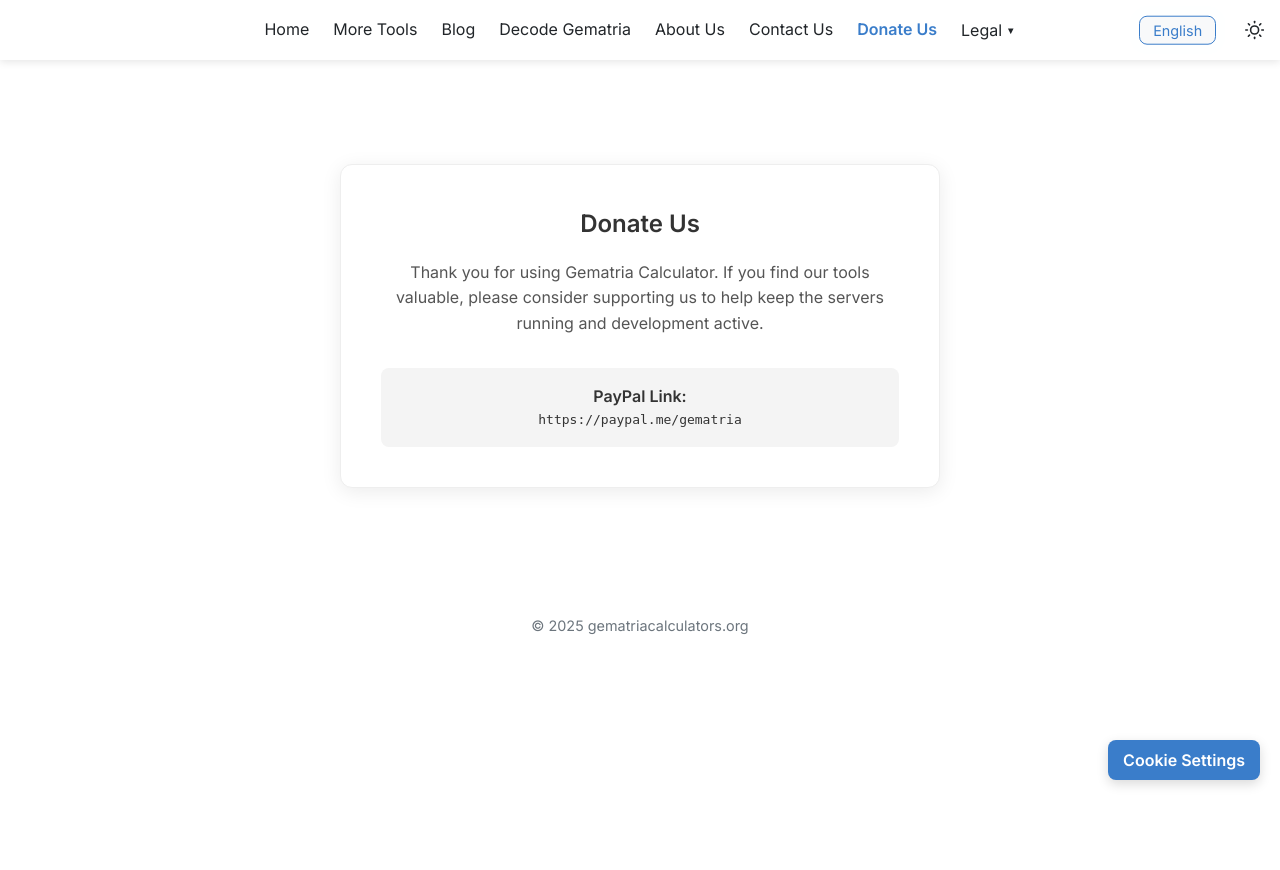
After one commit to beingdutta/gematriacalculators.org, a PHP site: page /donate in a window 1280 px wide. The commit adds this page. Run offline with PHP 8.4, Linux system fonts and the light colour scheme.

Commit message:
DB added

```diff
--- /dev/null
+++ b/DB/DB_config_server_only.php
@@ -0,0 +1,6 @@
+<?php
+$DB_HOST = 'localhost';
+$DB_NAME = 'u628985654_gematria';
+$DB_USER = 'u628985654_gematriauser';
+$DB_PASS = 'Gematria18##';
+?>
--- /dev/null
+++ b/donate.php
@@ -0,0 +1,86 @@
+<?php
+// donate.php
+?>
+<!DOCTYPE html>
+<html lang="en" data-theme="light">
+<head>
+    <meta charset="UTF-8">
+    <meta name="viewport" content="width=device-width, initial-scale=1.0">
+    <title>Donate Us - Gematria Calculator</title>
+    <meta name="description" content="Support Gematria Calculator. Your donations help us maintain and improve our free tools.">
+
+    <link rel="icon" href="/assets/talisman-site-icon.png" sizes="32x32">
+    <link href="https://fonts.googleapis.com/css2?family=Inter:wght@300;400;600&display=swap" rel="stylesheet">
+    <link rel="stylesheet" href="https://cdnjs.cloudflare.com/ajax/libs/font-awesome/6.5.0/css/all.min.css">
+    <link rel="stylesheet" href="/styles/index.css">
+
+    <style>
+        .donate-section {
+            padding: 4rem 1rem;
+            min-height: 60vh;
+            display: flex;
+            flex-direction: column;
+            align-items: center;
+            justify-content: center;
+        }
+        .donate-card {
+            background: var(--background-alt, #ffffff);
+            padding: 2.5rem;
+            border-radius: 12px;
+            box-shadow: 0 4px 20px rgba(0,0,0,0.08);
+            max-width: 600px;
+            width: 100%;
+            text-align: center;
+            border: 1px solid var(--border-color, #eee);
+        }
+        .donate-card h1 {
+            margin-bottom: 1rem;
+            color: var(--primary-color, #333);
+        }
+        .donate-card p {
+            margin-bottom: 2rem;
+            line-height: 1.6;
+            color: var(--text-color, #555);
+        }
+        .paypal-container {
+            background: #f4f4f4;
+            padding: 1rem;
+            border-radius: 8px;
+            word-break: break-all;
+            font-family: monospace;
+            margin-top: 1rem;
+            color: #333;
+        }
+        [data-theme="dark"] .paypal-container {
+            background: #2d2d2d;
+            color: #eee;
+        }
+    </style>
+</head>
+<body>
+
+    <?php require_once __DIR__ . '/navigation/header.php'; ?>
+
+    <div class="container">
+        <section class="donate-section">
+            <div class="donate-card">
+                <h1>Donate Us</h1>
+                <p>Thank you for using Gematria Calculator. If you find our tools valuable, please consider supporting us to help keep the servers running and development active.</p>
+
+                <div class="paypal-container">
+                    <strong>PayPal Link:</strong><br>
+                    https://paypal.me/gematria
+                </div>
+            </div>
+        </section>
+
+        <footer class="footer">
+            <div class="copyright">
+                © <?= date('Y') ?> gematriacalculators.org
+            </div>
+        </footer>
+    </div>
+
+    <script src="/scripts/index.js"></script>
+</body>
+</html>
--- a/navigation/header.php
+++ b/navigation/header.php
@@ -24,16 +24,16 @@ $lang_names = ['en' => 'English', 'de' => 'Deutsch', 'es' => 'Español', 'ru' =>
 $current_lang_name = $lang_names[$lang_code] ?? 'Language';
 
 $translations = [
-    'en' => ['home' => 'Home', 'more_tools' => 'More Tools', 'blog' => 'Blog', 'decode_gematria' => 'Decode Gematria', 'about_us' => 'About Us', 'contact_us' => 'Contact Us', 'legal' => 'Legal', 'terms' => 'Terms', 'privacy' => 'Privacy Policy', 'disclaimer' => 'Disclaimer', 'gdpr' => 'GDPR', 'change_language' => 'Change Language', 'gematria' => 'GEMATRIA'],
-    'de' => ['home' => 'Startseite', 'more_tools' => 'Mehr Tools', 'blog' => 'Blog', 'decode_gematria' => 'Gematria dekodieren', 'about_us' => 'Über uns', 'contact_us' => 'Kontakt', 'legal' => 'Rechtliches', 'terms' => 'AGB', 'privacy' => 'Datenschutz', 'disclaimer' => 'Haftungsausschluss', 'gdpr' => 'DSGVO', 'change_language' => 'Sprache ändern', 'gematria' => 'GEMATRIE'],
-    'es' => ['home' => 'Inicio', 'more_tools' => 'Más Herramientas', 'blog' => 'Blog', 'decode_gematria' => 'Decodificar Gematria', 'about_us' => 'Sobre Nosotros', 'contact_us' => 'Contáctenos', 'legal' => 'Legal', 'terms' => 'Términos y Condiciones', 'privacy' => 'Política de Privacidad', 'disclaimer' => 'Descargo de Responsabilidad', 'gdpr' => 'RGPD', 'change_language' => 'Cambiar Idioma', 'gematria' => 'GEMATRIA'],
-    'ru' => ['home' => 'Главная', 'more_tools' => 'Инструменты', 'blog' => 'Блог', 'decode_gematria' => 'Декодировать гематрию', 'about_us' => 'О нас', 'contact_us' => 'Контакты', 'legal' => 'Юридическая информация', 'terms' => 'Условия', 'privacy' => 'Политика конфиденциальности', 'disclaimer' => 'Отказ от ответственности', 'gdpr' => 'GDPR', 'change_language' => 'Сменить язык', 'gematria' => 'ГЕМАТРИЯ'],
-    'pt' => ['home' => 'Início', 'more_tools' => 'Mais Ferramentas', 'blog' => 'Blog', 'decode_gematria' => 'Decodificar Gematria', 'about_us' => 'Sobre Nós', 'contact_us' => 'Contato', 'legal' => 'Legal', 'terms' => 'Termos e Condições', 'privacy' => 'Política de Privacidade', 'disclaimer' => 'Aviso Legal', 'gdpr' => 'RGPD', 'change_language' => 'Mudar Idioma', 'gematria' => 'GEMATRIA'],
-    'it' => ['home' => 'Home', 'more_tools' => 'Altri Strumenti', 'blog' => 'Blog', 'decode_gematria' => 'Decodifica Gematria', 'about_us' => 'Chi Siamo', 'contact_us' => 'Contattaci', 'legal' => 'Legale', 'terms' => 'Termini e Condizioni', 'privacy' => 'Privacy Policy', 'disclaimer' => 'Disclaimer', 'gdpr' => 'GDPR', 'change_language' => 'Cambia Lingua', 'gematria' => 'GEMATRIA'],
-    'pl' => ['home' => 'Strona główna', 'more_tools' => 'Więcej Narzędzi', 'blog' => 'Blog', 'decode_gematria' => 'Dekoduj Gematrię', 'about_us' => 'O Nas', 'contact_us' => 'Kontakt', 'legal' => 'Prawne', 'terms' => 'Regulamin', 'privacy' => 'Polityka Prywatności', 'disclaimer' => 'Zastrzeżenie', 'gdpr' => 'RODO', 'change_language' => 'Zmień język', 'gematria' => 'GEMATRIA'],
-    'zh' => ['home' => '首页', 'more_tools' => '更多工具', 'blog' => '博客', 'decode_gematria' => '解码数字命理', 'about_us' => '关于我们', 'contact_us' => '联系我们', 'legal' => '法律', 'terms' => '使用条款', 'privacy' => '隐私政策', 'disclaimer' => '免责声明', 'gdpr' => 'GDPR', 'change_language' => '切换语言', 'gematria' => '算术'],
-    'iw' => ['home' => 'דף הבית', 'more_tools' => 'עוד כלים', 'blog' => 'בלוג', 'decode_gematria' => 'פענוח גימטריה', 'about_us' => 'אודות', 'contact_us' => 'צור קשר', 'legal' => 'משפטי', 'terms' => 'תנאים', 'privacy' => 'מדיניות פרטיות', 'disclaimer' => 'כתב ויתור', 'gdpr' => 'GDPR', 'change_language' => 'שנה שפה', 'gematria' => 'גימטריה'],
-    'vi' => ['home' => 'Trang chủ', 'more_tools' => 'Công cụ khác', 'blog' => 'Blog', 'decode_gematria' => 'Giải mã Gematria', 'about_us' => 'Về chúng tôi', 'contact_us' => 'Liên hệ', 'legal' => 'Pháp lý', 'terms' => 'Điều khoản', 'privacy' => 'Bảo mật', 'disclaimer' => 'Tuyên bố miễn trừ trách nhiệm', 'gdpr' => 'GDPR', 'change_language' => 'Đổi ngôn ngữ', 'gematria' => 'GEMATRIA']
+    'en' => ['home' => 'Home', 'more_tools' => 'More Tools', 'blog' => 'Blog', 'decode_gematria' => 'Decode Gematria', 'about_us' => 'About Us', 'contact_us' => 'Contact Us', 'donate' => 'Donate Us', 'legal' => 'Legal', 'terms' => 'Terms', 'privacy' => 'Privacy Policy', 'disclaimer' => 'Disclaimer', 'gdpr' => 'GDPR', 'change_language' => 'Change Language', 'gematria' => 'GEMATRIA'],
+    'de' => ['home' => 'Startseite', 'more_tools' => 'Mehr Tools', 'blog' => 'Blog', 'decode_gematria' => 'Gematria dekodieren', 'about_us' => 'Über uns', 'contact_us' => 'Kontakt', 'donate' => 'Spenden', 'legal' => 'Rechtliches', 'terms' => 'AGB', 'privacy' => 'Datenschutz', 'disclaimer' => 'Haftungsausschluss', 'gdpr' => 'DSGVO', 'change_language' => 'Sprache ändern', 'gematria' => 'GEMATRIE'],
+    'es' => ['home' => 'Inicio', 'more_tools' => 'Más Herramientas', 'blog' => 'Blog', 'decode_gematria' => 'Decodificar Gematria', 'about_us' => 'Sobre Nosotros', 'contact_us' => 'Contáctenos', 'donate' => 'Donar', 'legal' => 'Legal', 'terms' => 'Términos y Condiciones', 'privacy' => 'Política de Privacidad', 'disclaimer' => 'Descargo de Responsabilidad', 'gdpr' => 'RGPD', 'change_language' => 'Cambiar Idioma', 'gematria' => 'GEMATRIA'],
+    'ru' => ['home' => 'Главная', 'more_tools' => 'Инструменты', 'blog' => 'Блог', 'decode_gematria' => 'Декодировать гематрию', 'about_us' => 'О нас', 'contact_us' => 'Контакты', 'donate' => 'Пожертвовать', 'legal' => 'Юридическая информация', 'terms' => 'Условия', 'privacy' => 'Политика конфиденциальности', 'disclaimer' => 'Отказ от ответственности', 'gdpr' => 'GDPR', 'change_language' => 'Сменить язык', 'gematria' => 'ГЕМАТРИЯ'],
+    'pt' => ['home' => 'Início', 'more_tools' => 'Mais Ferramentas', 'blog' => 'Blog', 'decode_gematria' => 'Decodificar Gematria', 'about_us' => 'Sobre Nós', 'contact_us' => 'Contato', 'donate' => 'Doar', 'legal' => 'Legal', 'terms' => 'Termos e Condições', 'privacy' => 'Política de Privacidade', 'disclaimer' => 'Aviso Legal', 'gdpr' => 'RGPD', 'change_language' => 'Mudar Idioma', 'gematria' => 'GEMATRIA'],
+    'it' => ['home' => 'Home', 'more_tools' => 'Altri Strumenti', 'blog' => 'Blog', 'decode_gematria' => 'Decodifica Gematria', 'about_us' => 'Chi Siamo', 'contact_us' => 'Contattaci', 'donate' => 'Donare', 'legal' => 'Legale', 'terms' => 'Termini e Condizioni', 'privacy' => 'Privacy Policy', 'disclaimer' => 'Disclaimer', 'gdpr' => 'GDPR', 'change_language' => 'Cambia Lingua', 'gematria' => 'GEMATRIA'],
+    'pl' => ['home' => 'Strona główna', 'more_tools' => 'Więcej Narzędzi', 'blog' => 'Blog', 'decode_gematria' => 'Dekoduj Gematrię', 'about_us' => 'O Nas', 'contact_us' => 'Kontakt', 'donate' => 'Wesprzyj nas', 'legal' => 'Prawne', 'terms' => 'Regulamin', 'privacy' => 'Polityka Prywatności', 'disclaimer' => 'Zastrzeżenie', 'gdpr' => 'RODO', 'change_language' => 'Zmień język', 'gematria' => 'GEMATRIA'],
+    'zh' => ['home' => '首页', 'more_tools' => '更多工具', 'blog' => '博客', 'decode_gematria' => '解码数字命理', 'about_us' => '关于我们', 'contact_us' => '联系我们', 'donate' => '捐赠', 'legal' => '法律', 'terms' => '使用条款', 'privacy' => '隐私政策', 'disclaimer' => '免责声明', 'gdpr' => 'GDPR', 'change_language' => '切换语言', 'gematria' => '算术'],
+    'iw' => ['home' => 'דף הבית', 'more_tools' => 'עוד כלים', 'blog' => 'בלוג', 'decode_gematria' => 'פענוח גימטריה', 'about_us' => 'אודות', 'contact_us' => 'צור קשר', 'donate' => 'תרומה', 'legal' => 'משפטי', 'terms' => 'תנאים', 'privacy' => 'מדיניות פרטיות', 'disclaimer' => 'כתב ויתור', 'gdpr' => 'GDPR', 'change_language' => 'שנה שפה', 'gematria' => 'גימטריה'],
+    'vi' => ['home' => 'Trang chủ', 'more_tools' => 'Công cụ khác', 'blog' => 'Blog', 'decode_gematria' => 'Giải mã Gematria', 'about_us' => 'Về chúng tôi', 'contact_us' => 'Liên hệ', 'donate' => 'Ủng hộ', 'legal' => 'Pháp lý', 'terms' => 'Điều khoản', 'privacy' => 'Bảo mật', 'disclaimer' => 'Tuyên bố miễn trừ trách nhiệm', 'gdpr' => 'GDPR', 'change_language' => 'Đổi ngôn ngữ', 'gematria' => 'GEMATRIA']
 ];
 
 $menu_texts = $translations[$lang_code] ?? $translations['en'];
@@ -49,6 +49,7 @@ $menu_items = [
     ['key' => 'decode_gematria', 'path' => '/decode-gematria-value/'], // Always point to the root page
     ['key' => 'about_us', 'path' => $base_path . '/about-us'],
     ['key' => 'contact_us', 'path' => $base_path . '/contact-us'],
+    ['key' => 'donate', 'path' => $base_path . '/donate'],
     [
         'key' => 'legal',
         'sub_items' => [
@@ -129,3 +130,24 @@ if ($current_path_normalized === '') { // Handle root path
       <svg class="icon-moon" xmlns="http://www.w3.org/2000/svg" viewBox="0 0 24 24" fill="none" stroke="currentColor" stroke-width="2" stroke-linecap="round" stroke-linejoin="round"><path d="M21 12.79A9 9 0 1 1 11.21 3 7 7 0 0 0 21 12.79z"></path></svg>
     </button>
 </nav>
+
+<!-- Support Modal (Global) -->
+<div id="supportModal" class="modal" style="display: none;">
+    <div class="modal-content animate-scale support-modal-content">
+        <button class="modal-close" id="supportModalClose" aria-label="Close">
+            <svg xmlns="http://www.w3.org/2000/svg" width="24" height="24" viewBox="0 0 24 24" fill="none" stroke="currentColor" stroke-width="2" stroke-linecap="round" stroke-linejoin="round"><line x1="18" y1="6" x2="6" y2="18"></line><line x1="6" y1="6" x2="18" y2="18"></line></svg>
+        </button>
+        <h2 style="display: flex; align-items: center; justify-content: center; margin-bottom: 1.5rem;">
+            <svg xmlns="http://www.w3.org/2000/svg" width="28" height="25" viewBox="0 0 24 24" fill="none" stroke="currentColor" stroke-width="2" stroke-linecap="round" stroke-linejoin="round" style="margin-right: 8px; color: var(--primary);"><path d="M18 8h1a4 4 0 0 1 0 8h-1"></path><path d="M2 8h16v9a4 4 0 0 1-4 4H6a4 4 0 0 1-4-4V8z"></path><line x1="6" y1="1" x2="6" y2="4"></line><line x1="10" y1="1" x2="10" y2="4"></line><line x1="14" y1="1" x2="14" y2="4"></line></svg>
+            Support Us?
+        </h2>
+        <p>We are dedicated to keeping this service free for the community. To help us cover server costs and keep the site running, would you consider supporting us?</p>
+        <form id="supportForm">
+            <div class="radio-group">
+                <label><input type="radio" name="support" value="Yes" required> Yes I'm in</label>
+                <label><input type="radio" name="support" value="No" required> Not this time</label>
+            </div>
+            <button type="submit" class="calculate-btn" style="width: 100%; margin-top: 1rem;">Submit</button>
+        </form>
+    </div>
+</div>
```
Also changed, not shown: DB/DB_config_localhost_to_server_db.php (added, +11 -0 lines), index.php (+0 -25 lines), save.php (added, +78 -0 lines), scripts/index.js (+59 -32 lines), styles/index.css (+31 -3 lines), 1 other file.
